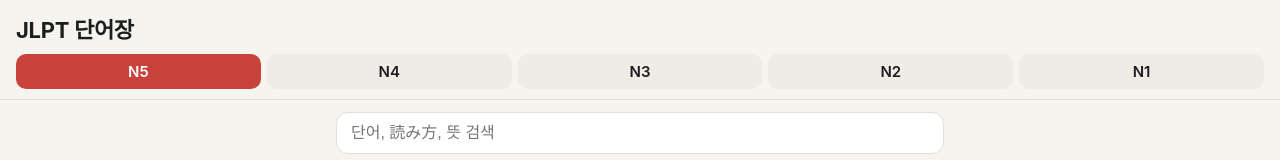
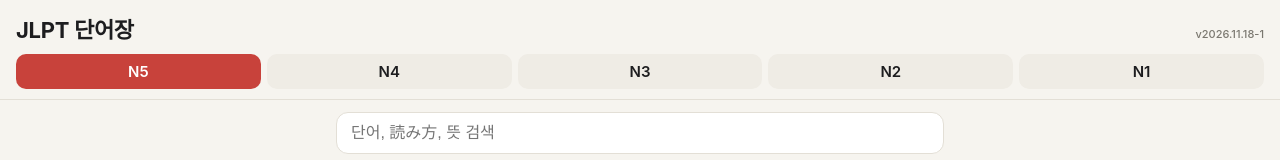
Before and after one commit to SongSol/jlpt-vocab, a plain HTML site: page index.html in a window 1280 px wide. Shown: the top 160 px of the page. Drawn offline with Linux system fonts and the light colour scheme.

Commit message:
앱 상단에 버전 표시
Co-Authored-By: Claude Opus 5.5 (1M context) <noreply@anthropic.com>

```diff
--- a/app.js
+++ b/app.js
@@ -1,3 +1,5 @@
+// 배포할 때마다 올림 (앱 상단 오른쪽에 표시돼서 폰이 최신인지 확인 가능)
+const APP_VERSION = '2026.11.18-1';
 const LEVELS = ['N5', 'N4', 'N3', 'N2', 'N1'];
 const MODES = {
   meaning: { title: '뜻 맞추기', desc: '단어를 보고 뜻 고르기', badge: '意', label: '이 단어의 뜻은?' },
@@ -566,6 +568,7 @@ document.addEventListener('keydown', (e) => {
 const $top = document.querySelector('.top');
 new ResizeObserver(() => document.documentElement.style.setProperty('--top-h', `${$top.offsetHeight}px`)).observe($top);
 
+document.getElementById('version').textContent = `v${APP_VERSION}`;
 renderLevels();
 render();
 
--- a/index.html
+++ b/index.html
@@ -17,7 +17,7 @@
 </head>
 <body>
   <header class="top">
-    <h1>JLPT 단어장</h1>
+    <h1>JLPT 단어장 <small id="version"></small></h1>
     <nav class="levels" id="levels"></nav>
   </header>
 
--- a/style.css
+++ b/style.css
@@ -51,7 +51,8 @@ button { font: inherit; color: inherit; cursor: pointer; }
   padding: calc(env(safe-area-inset-top) + 12px) 16px 10px;
   border-bottom: 1px solid var(--line);
 }
-.top h1 { margin: 0 0 10px; font-size: 22px; letter-spacing: -0.3px; }
+.top h1 { margin: 0 0 10px; font-size: 22px; letter-spacing: -0.3px; display: flex; align-items: baseline; justify-content: space-between; }
+.top h1 small { font-size: 11px; font-weight: 500; color: var(--muted); letter-spacing: 0; }
 .levels { display: flex; gap: 6px; }
 .levels button {
   flex: 1; padding: 8px 0; border: 0; border-radius: 10px;
```
